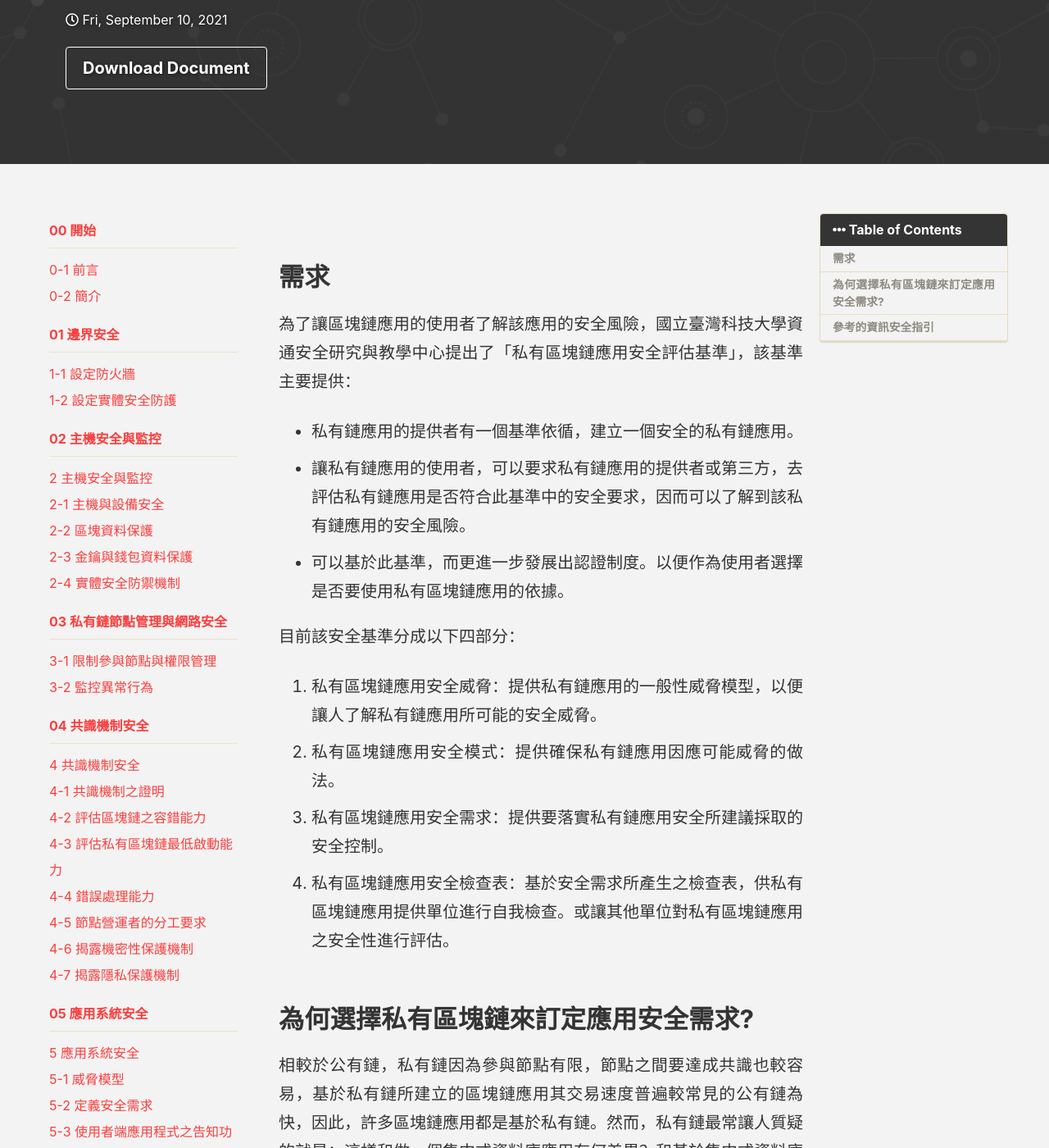
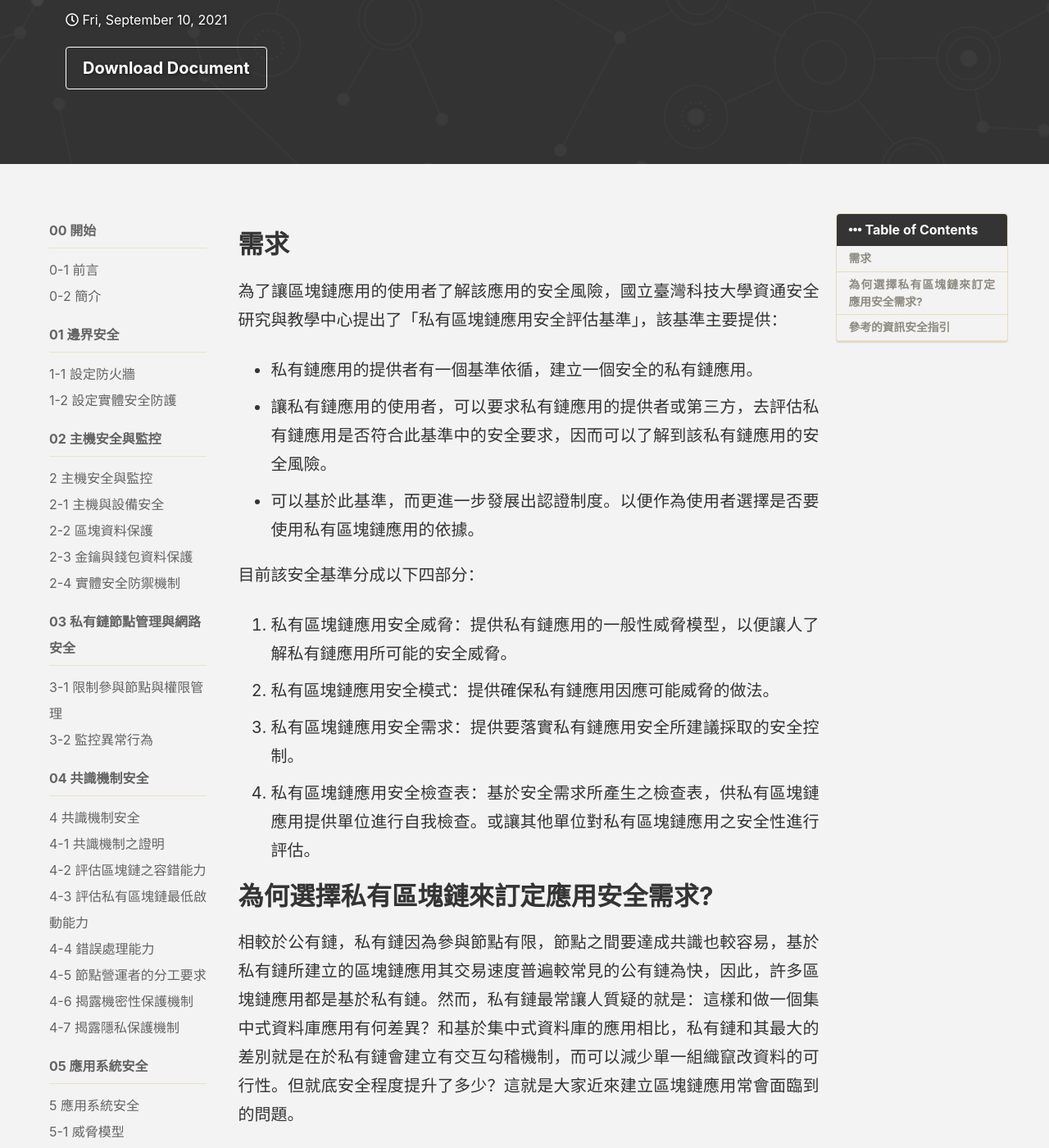
Before and after one commit to ShannonHung/TWISC, a Jekyll site: the page built from my_collections/_Blockchain-Security/permission-blockchain-security.md, in a window 1280 px wide and 1400 px high, scrolled down 385 px. Shown: the whole window at 82% size. Built offline with Jekyll 4.4.1, drawn with Linux system fonts in a browser that asks for light colours; cached includes are drawn as plain includes.

Commit message:
done: size

```diff
--- a/_sass/minimal-mistakes/_page.scss
+++ b/_sass/minimal-mistakes/_page.scss
@@ -48,7 +48,6 @@ body {
     .page__inner-wrap {
         float: left;
         margin-top: 1em;
-        padding-left: 30px;
         padding-right: 30px;
         width: 100%;
         clear: both;
@@ -65,7 +64,7 @@ body {
         }
         h1 {
             margin-bottom: 1rem;
-            margin-top: 3rem;
+            margin-top: 1rem;
             line-height: 1.2;
             font-weight: bold;
         }
--- a/_sass/minimal-mistakes/_sidebar.scss
+++ b/_sass/minimal-mistakes/_sidebar.scss
@@ -8,6 +8,7 @@
    ========================================================================== */
 
 .sidebar {
+    width: 15vw;
     @include clearfix();
     // @include breakpoint(max-width $large) {
     //   /* fix z-index order of follow links */
@@ -17,9 +18,8 @@
     //   transform: translate3d(0, 0, 0);
     // }
     @include breakpoint($large) {
-        color: red;
         float: left;
-        width: calc(#{$right-sidebar-width-narrow} - 1em);
+        // width: calc(#{$right-sidebar-width-narrow} - 1em);
         opacity: 0.75;
         -webkit-transition: opacity 0.2s ease-in-out;
         transition: opacity 0.2s ease-in-out;
@@ -31,11 +31,10 @@
             /* calculate height of nav list
          viewport height - nav height - masthead x-padding
       */
-            max-height: calc(100vh - #{$nav-height} - 2em);
+            max-height: calc(100vh - #{$nav-height} - 2em); //sidebar的高度
         }
     }
     @include breakpoint($x-large) {
-        color: blue;
         width: calc(#{$right-sidebar-width} - 2em);
     }
     >* {
--- a/_sass/minimal-mistakes/_variables.scss
+++ b/_sass/minimal-mistakes/_variables.scss
@@ -185,7 +185,7 @@ $max-width: $x-large !default;
    Grid
    ========================================================================== */
 
-$right-sidebar-width-narrow: 250px !default;
+$right-sidebar-width-narrow: 18vw !default;
 $right-sidebar-width: 280px !default;
 $right-sidebar-width-wide: 400px !default;
 
```
